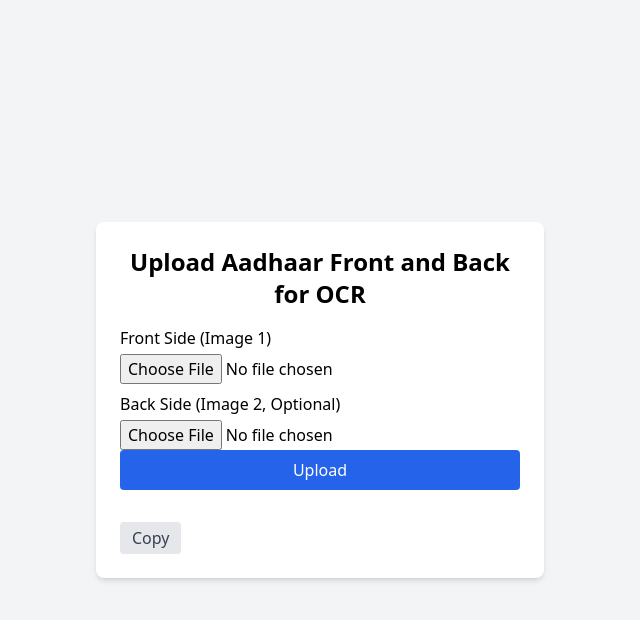
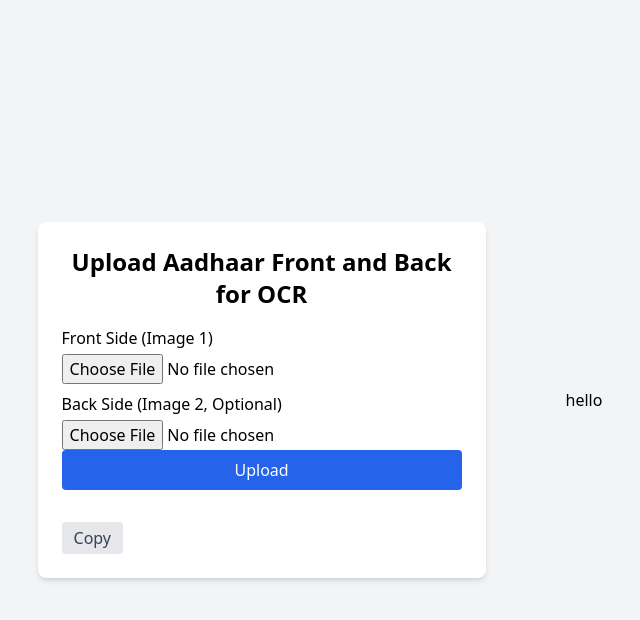
Before and after one commit to deepakguptabca/pan, a Flask app: page / in a window 1280 px wide. Shown: the top 620 px of the page, without its empty margins (320-960 px from the left). Run offline with Flask 3, Linux system fonts and the light colour scheme; some libraries are stand-ins or nearby versions.

Commit message:
changes in index html

```diff
--- a/templates/index.html
+++ b/templates/index.html
@@ -6,6 +6,7 @@
   <script src="https://cdn.tailwindcss.com"></script>
 </head>
 <body class="bg-gray-100 flex items-center justify-center min-h-screen">
+  <div class="flex flex-row items-center justify-center  space-x-20">
   <div class="bg-white p-6 rounded-lg shadow-md w-full max-w-md">
     <h2 class="text-2xl font-bold mb-4 text-center">Upload Aadhaar Front and Back for OCR</h2>
 
@@ -26,7 +27,10 @@
       <div id="result" class="text-sm whitespace-pre-wrap"></div>
     </div>
   </div>
-
+  <div>
+    hello
+  </div>
+</div>
   <script>
     const form = document.getElementById('uploadForm');
     const resultDiv = document.getElementById('result');
```
